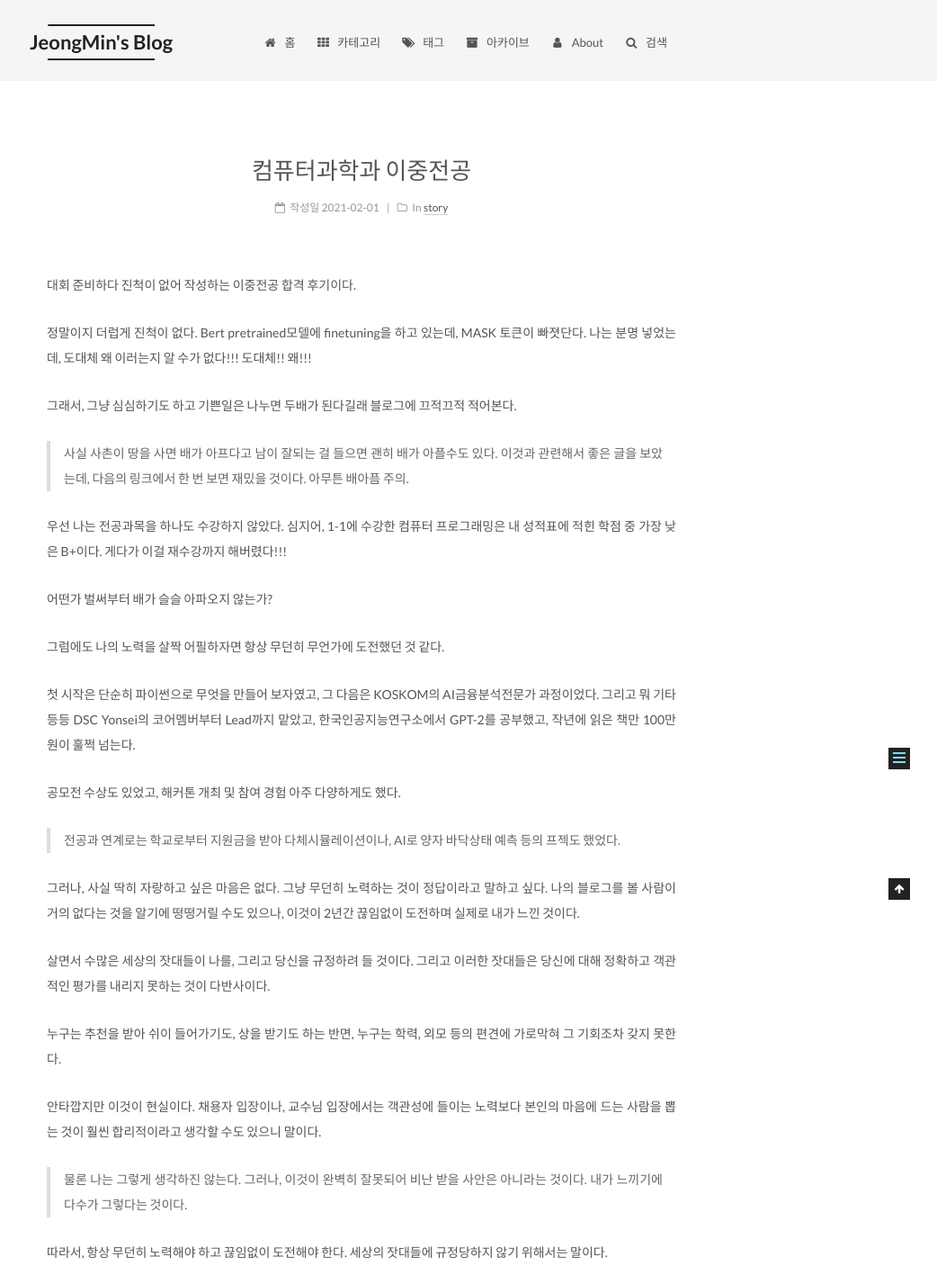
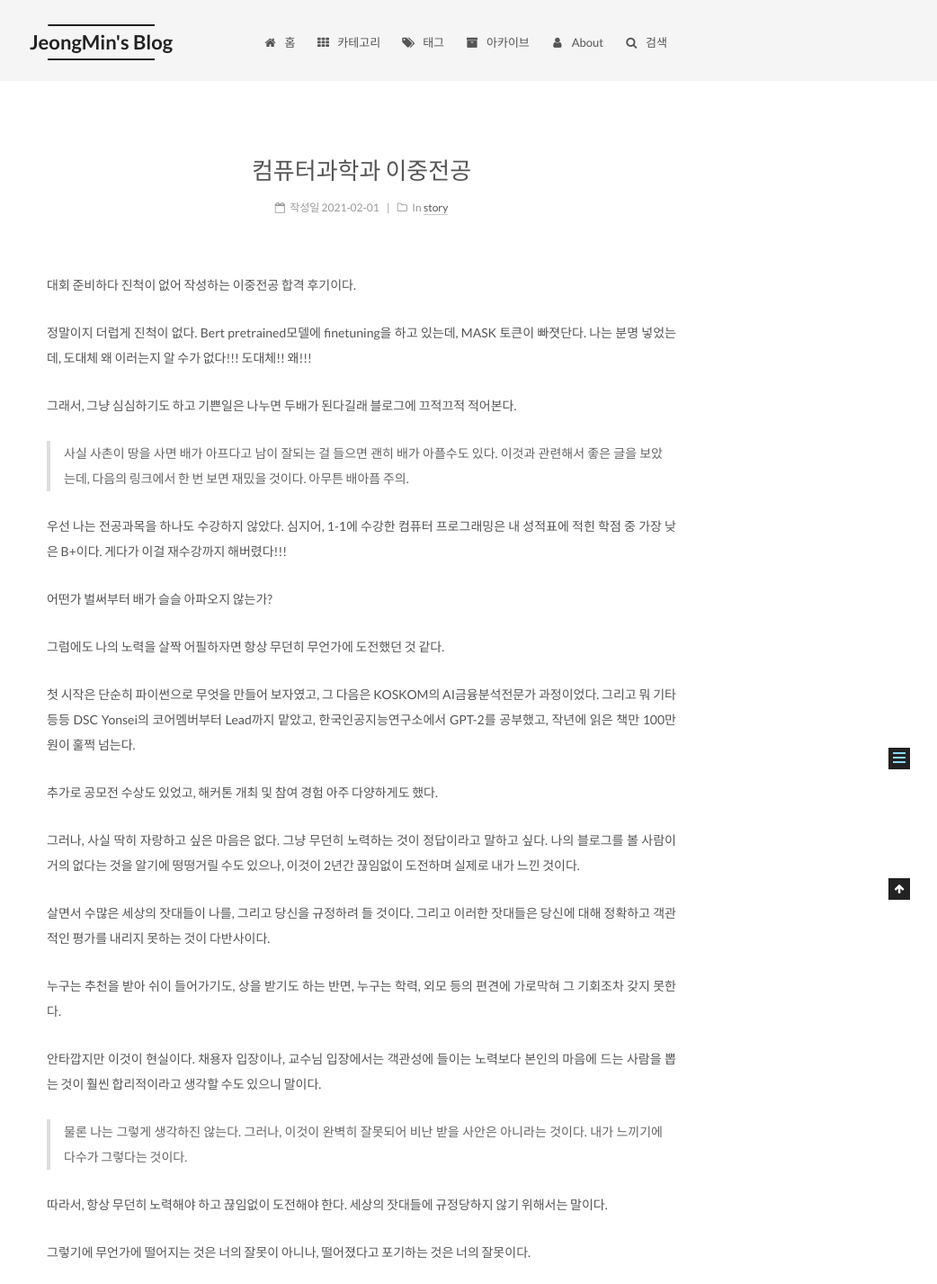
Before and after one commit to silverstar0727/silverstar0727.github.io, a Jekyll site: the page built from _posts/story/2021-02-01-이중전공_합격후기.md, in a window 1280 px wide, cut to the strip 0-1427 px from the top of the page. Shown: the whole strip at 90% size, without its empty margins (238-1280 px from the left). Built offline with Jekyll 4.4.1, drawn with Linux system fonts in a browser that asks for light colours; comment, search, counter and statistics services are not loaded.

Commit message:
Update 2021-02-01-이중전공_합격후기.md

```diff
--- a/_posts/story/2021-02-01-이중전공_합격후기.md
+++ b/_posts/story/2021-02-01-이중전공_합격후기.md
@@ -27,9 +27,7 @@ use_math: true
 첫 시작은 단순히 파이썬으로 무엇을 만들어 보자였고, 그 다음은 KOSKOM의 AI금융분석전문가 과정이었다.
 그리고 뭐 기타등등 DSC Yonsei의 코어멤버부터 Lead까지 맡았고, 한국인공지능연구소에서 GPT-2를 공부했고, 작년에 읽은 책만 100만 원이 훌쩍 넘는다.
 
-공모전 수상도 있었고, 해커톤 개최 및 참여 경험 아주 다양하게도 했다.
-
-> 전공과 연계로는 학교로부터 지원금을 받아 다체시뮬레이션이나, AI로 양자 바닥상태 예측 등의 프젝도 했었다.
+추가로 공모전 수상도 있었고, 해커톤 개최 및 참여 경험 아주 다양하게도 했다.
 
 그러나, 사실 딱히 자랑하고 싶은 마음은 없다. 그냥 무던히 노력하는 것이 정답이라고 말하고 싶다.
 나의 블로그를 볼 사람이 거의 없다는 것을 알기에 떵떵거릴 수도 있으나, 이것이 2년간 끊임없이 도전하며 실제로 내가 느낀 것이다.
```
